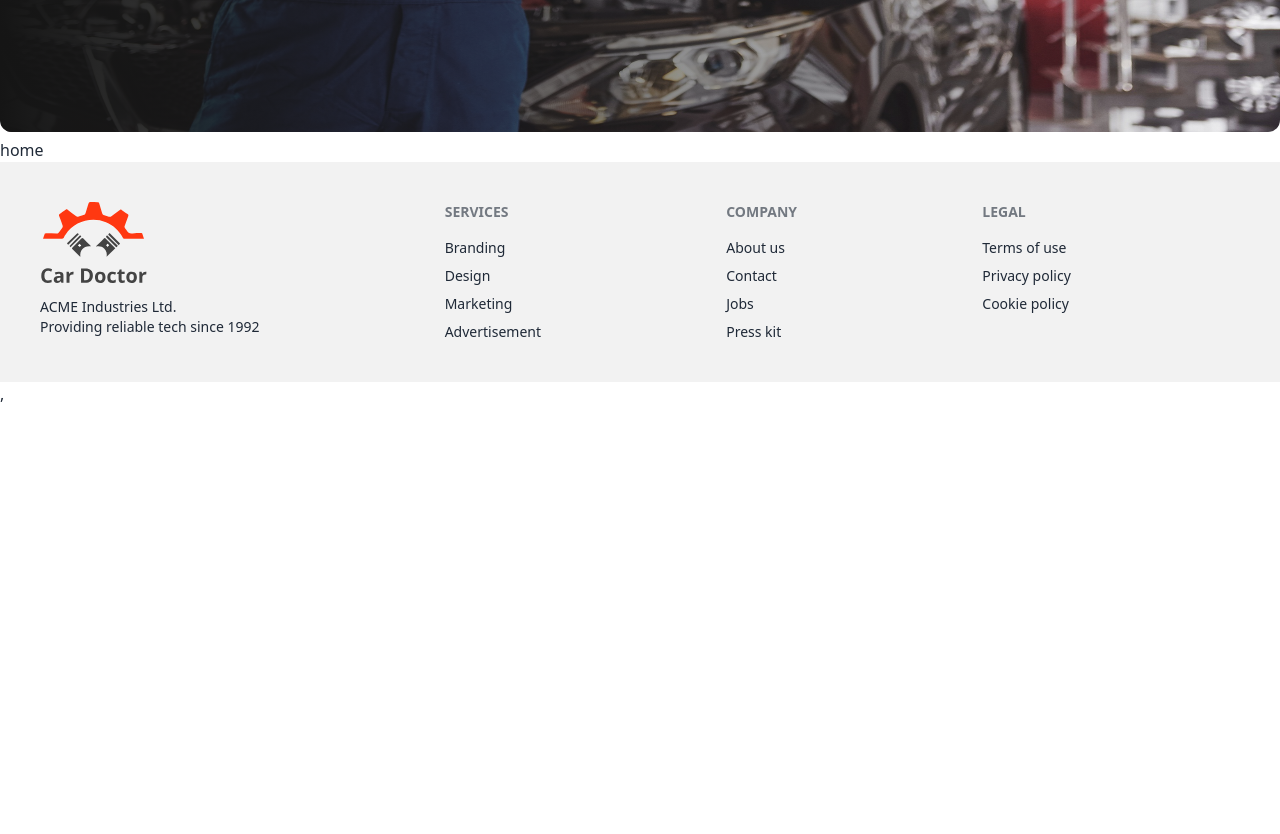
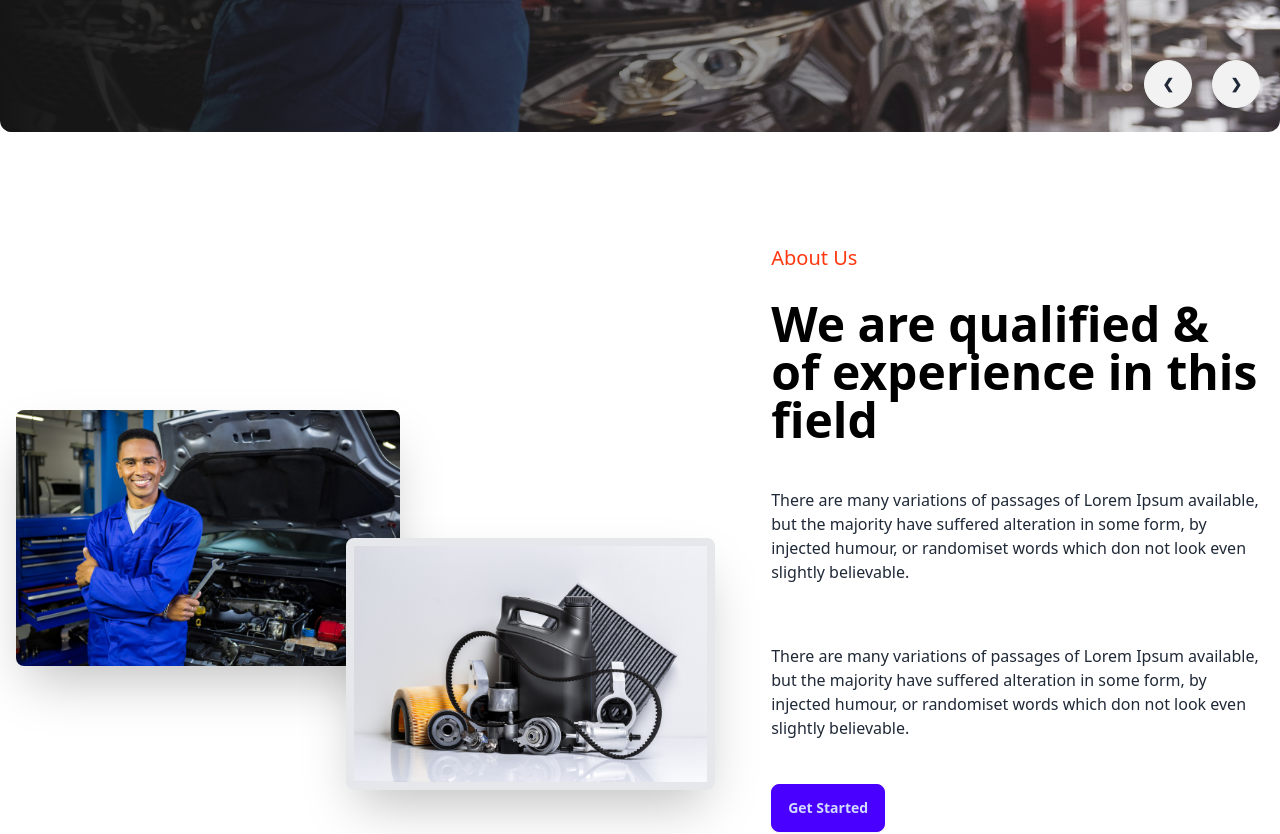
Before and after one commit to fazlerabbi13/car-doctor, a React (Vite) app: page / in a window 1280 px wide. Shown: the part 580-1414 px from the top of the page. Before the commit the page ends 986 px from the top, so only its background shows below. Built offline with nearby package versions, Linux system fonts and the light colour scheme.

Commit message:
about us section completed

```diff
--- /dev/null
+++ b/src/pages/Home/About/About.jsx
@@ -0,0 +1,29 @@
+import img1 from '../../../assets/assets/images/about_us/person.jpg'
+import img2 from '../../../assets/assets/images/about_us/parts.jpg'
+const About = () => {
+    return (
+        <div className="hero min-h-screen">
+            <div className="hero-content flex-col lg:flex-row">
+                <div className='lg:w-3/4 relative'>
+                    <img src={img1} className="w-full max-w-sm rounded-lg shadow-2xl" />
+                    <img src={img2} className="w-1/2 absolute border-8 right-10 top-1/2 max-w-sm rounded-lg shadow-2xl" />
+                </div>
+                <div className='lg:w-1/2 space-y-7'>
+                    <h3 className='text-xl text-[#FF3811]'>About Us</h3>
+                    <h1 className='text-5xl text-black font-semibold'>We are qualified & of experience in this field</h1>
+                    <p className="py-4">There are many variations of
+                    passages of Lorem Ipsum available, but the majority have suffered
+                     alteration in some form, by injected humour, or randomiset
+                     words which don not look even slightly believable. </p>
+                    <p className="py-4">There are many variations of
+                    passages of Lorem Ipsum available, but the majority have suffered
+                     alteration in some form, by injected humour, or randomiset
+                     words which don not look even slightly believable. </p>
+                    <button className="btn btn-primary">Get Started</button>
+                </div>
+            </div>
+        </div>
+    );
+};
+
+export default About;
--- a/src/pages/Home/Banner/Banner.jsx
+++ b/src/pages/Home/Banner/Banner.jsx
@@ -24,6 +24,10 @@ const Banner = () => {
 
                     </div>
                 </div>
+                <div className="absolute flex justify-end transform -translate-y-1/2 left-5 right-5 bottom-0">
+                    <a href="#slide4" className="btn btn-circle mr-5">❮</a>
+                    <a href="#slide2" className="btn btn-circle">❯</a>
+                </div>
             </div>
             <div id="slide2" className="carousel-item relative w-full">
                 <img src={img2} className="w-full" />
@@ -44,7 +48,7 @@ const Banner = () => {
 
                     </div>
                 </div>
-                <div className="absolute flex justify-between transform -translate-y-1/2 left-5 right-5 top-1/2">
+                <div className="absolute flex justify-end transform -translate-y-1/2 left-5 right-5 bottom-0">
                     <a href="#slide1" className="btn btn-circle mr-5">❮</a>
                     <a href="#slide3" className="btn btn-circle">❯</a>
                 </div>
@@ -68,7 +72,7 @@ const Banner = () => {
 
                     </div>
                 </div>
-                <div className="absolute flex justify-between transform -translate-y-1/2 left-5 right-5 top-1/2">
+                <div className="absolute flex justify-end transform -translate-y-1/2 left-5 right-5 bottom-0">
                     <a href="#slide2" className="btn btn-circle mr-5">❮</a>
                     <a href="#slide4" className="btn btn-circle">❯</a>
                 </div>
@@ -92,7 +96,7 @@ const Banner = () => {
 
                     </div>
                 </div>
-                <div className="absolute flex justify-between transform -translate-y-1/2 left-5 right-5 top-1/2">
+                <div className="absolute flex justify-end transform -translate-y-1/2 left-5 right-5 bottom-0">
                     <a href="#slide3" className="btn btn-circle mr-5">❮</a>
                     <a href="#slide1" className="btn btn-circle">❯</a>
                 </div>
--- a/src/pages/Home/Home/Home.jsx
+++ b/src/pages/Home/Home/Home.jsx
@@ -1,10 +1,12 @@
+import About from "../About/About";
 import Banner from "../Banner/Banner";
 
 const Home = () => {
     return (
         <div>
             <Banner></Banner>
-            <h1>home</h1>
+            <About></About>
+
         </div>
     );
 };
```
Lines whose indentation alone changed are shown as unchanged.
